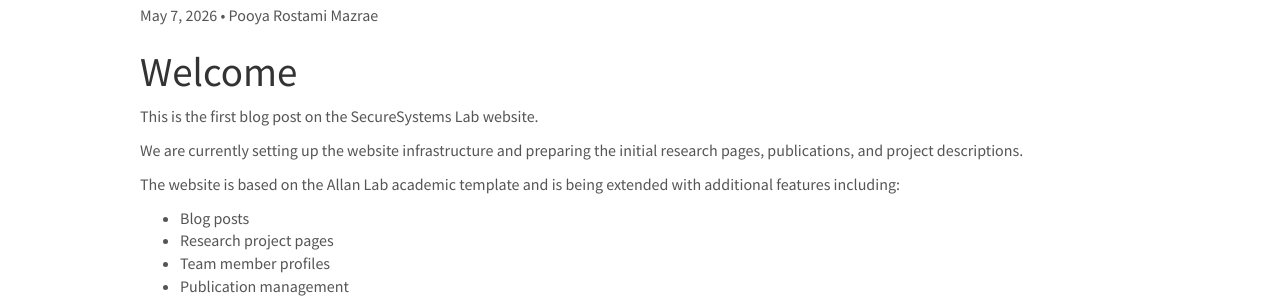
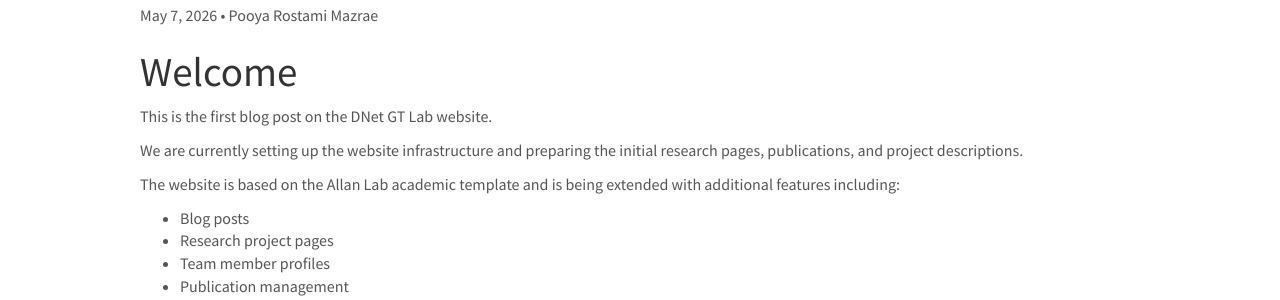
Before and after one commit to dnet-gt/dnet-gt.github.io, a Jekyll site: the page built from _posts/2026-05-07-first-post.md, in a window 1280 px wide. Shown: the part 144-444 px from the top of the page. Built offline with Jekyll 4.4.1, drawn with Linux system fonts in a browser that asks for light colours; nearby versions of some CDN libraries.

Commit message:
update on the name of lab in first post

```diff
--- a/_posts/2026-05-07-first-post.md
+++ b/_posts/2026-05-07-first-post.md
@@ -7,7 +7,7 @@ author: "Pooya Rostami Mazrae"
 
 # Welcome
 
-This is the first blog post on the SecureSystems Lab website.
+This is the first blog post on the DNet GT Lab website.
 
 We are currently setting up the website infrastructure and preparing the initial research pages, publications, and project descriptions.
 
```
